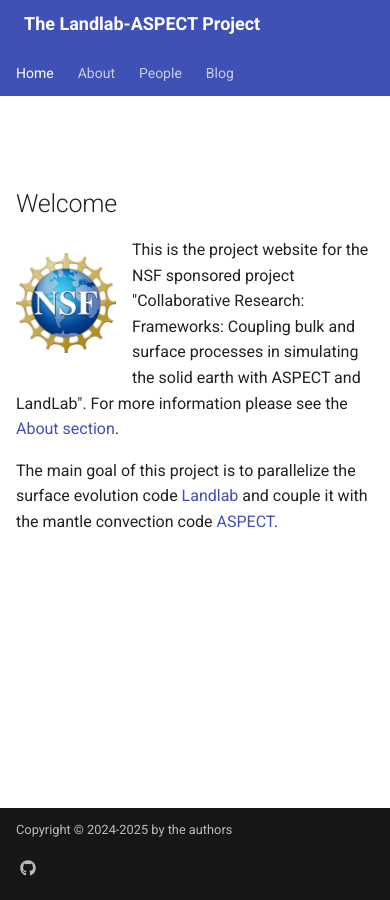
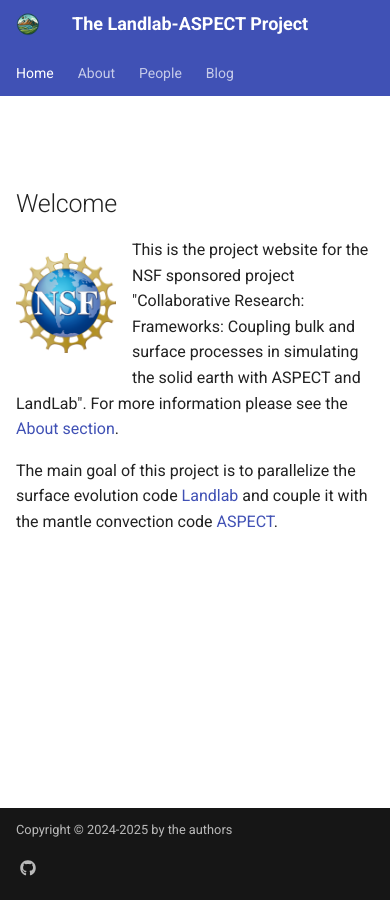
Before and after one commit to landlab-aspect/landlab-aspect.github.io, an MkDocs documentation site: the page built from docs/index.md, in a window 390 px wide. Built offline with MkDocs 1.6.1 and Material for MkDocs 9.7.7, drawn with Linux system fonts in a browser that asks for light colours.

Commit message:
always show logo

```diff
--- a/docs/stylesheets/extra.css
+++ b/docs/stylesheets/extra.css
@@ -18,6 +18,10 @@
   .md-tabs {
     display: block;
   }
+  .md-header__button.md-logo
+  {
+     display: block;
+  }
   .md-header__button.md-icon[for="__drawer"] {
     display: none;
   }
--- a/mkdocs.yml
+++ b/mkdocs.yml
@@ -20,7 +20,7 @@ theme:
     - navigation.top
     - navigation.indexes
     - navigation.path
-    - header.autohide
+    # - header.autohide
     - toc.integrate
     - toc.follow
     - content.code.copy
@@ -29,6 +29,7 @@ theme:
     code: Roboto Mono
   icon:
     repo: fontawesome/brands/github
+    logo: logo
   logo:    assets/logo512.png
   favicon: assets/logo128.png
   palette:
```
Also changed, not shown: docs/assets/logo512.png.
